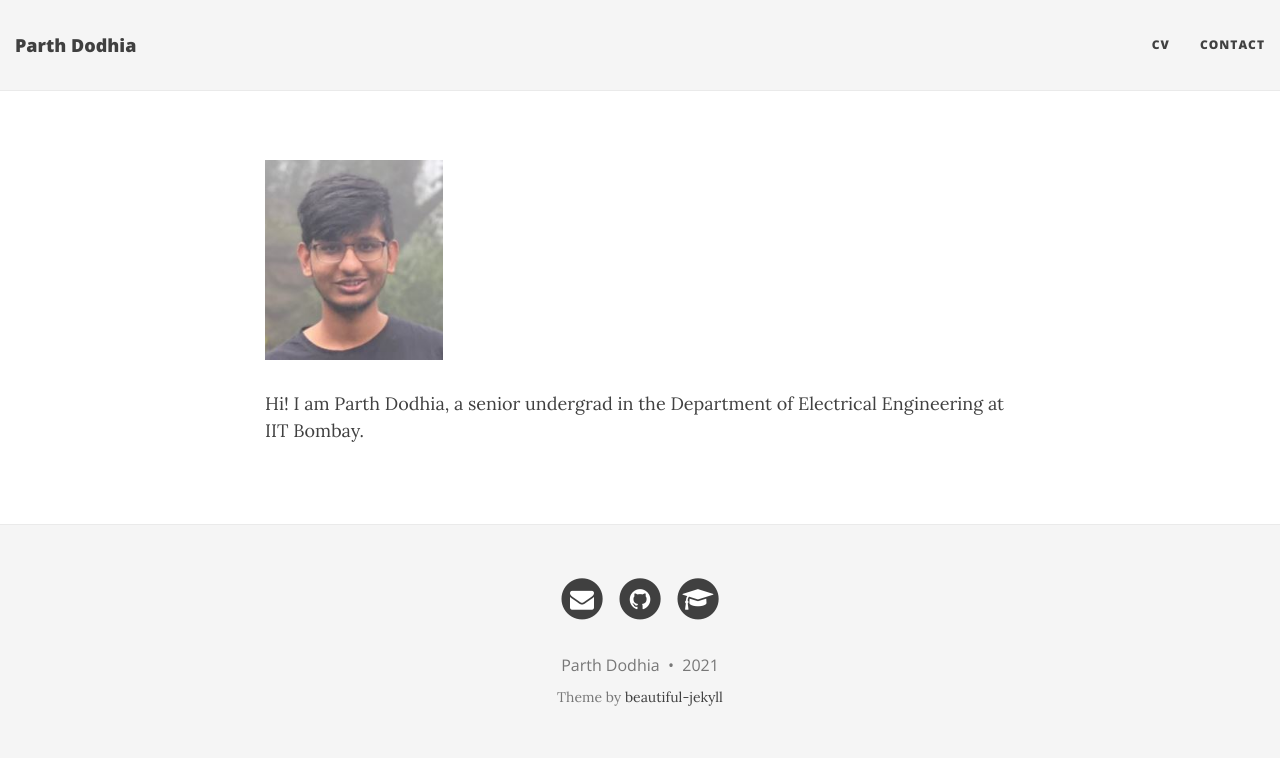
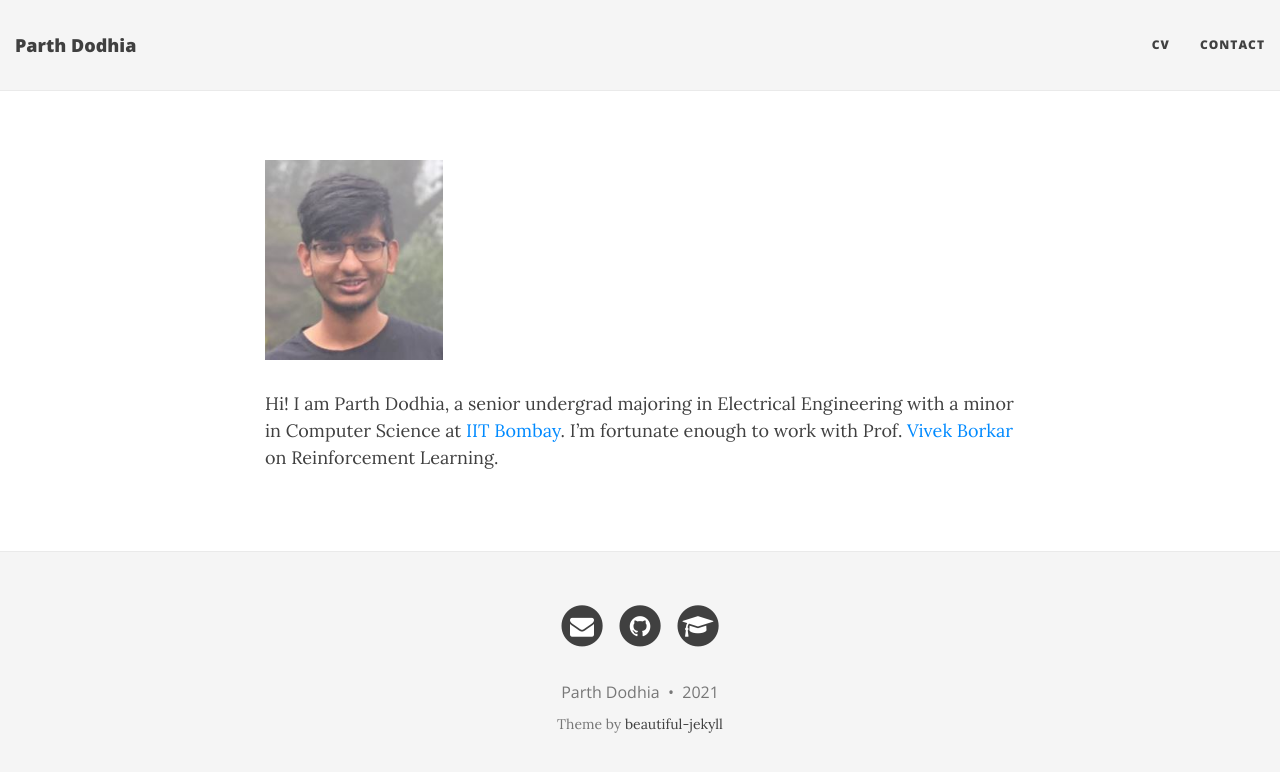
Before and after one commit to pdudeia/pdudeia.github.io, a Jekyll site: the page built from index.md, in a window 1280 px wide. Shown: the top 772 px of the page. Built offline with Jekyll 4.4.1, drawn with Linux system fonts in a browser that asks for light colours; nearby versions of some CDN libraries.

Commit message:
Update index.md

```diff
--- a/index.md
+++ b/index.md
@@ -8,4 +8,5 @@ layout: page
 
 <img src="/MHBLWR-photo.JPG" alt="Parth" style="max-width:241px;max-height:200px">
 
-Hi! I am Parth Dodhia, a senior undergrad in the Department of Electrical Engineering at IIT Bombay.
+Hi! I am Parth Dodhia, a senior undergrad majoring in Electrical Engineering with a minor in Computer Science at [IIT Bombay](https://www.ee.iitb.ac.in/).
+I'm fortunate enough to work with Prof. [Vivek Borkar](https://www.ee.iitb.ac.in/web/people/faculty/home/borkar) on Reinforcement Learning.
```
